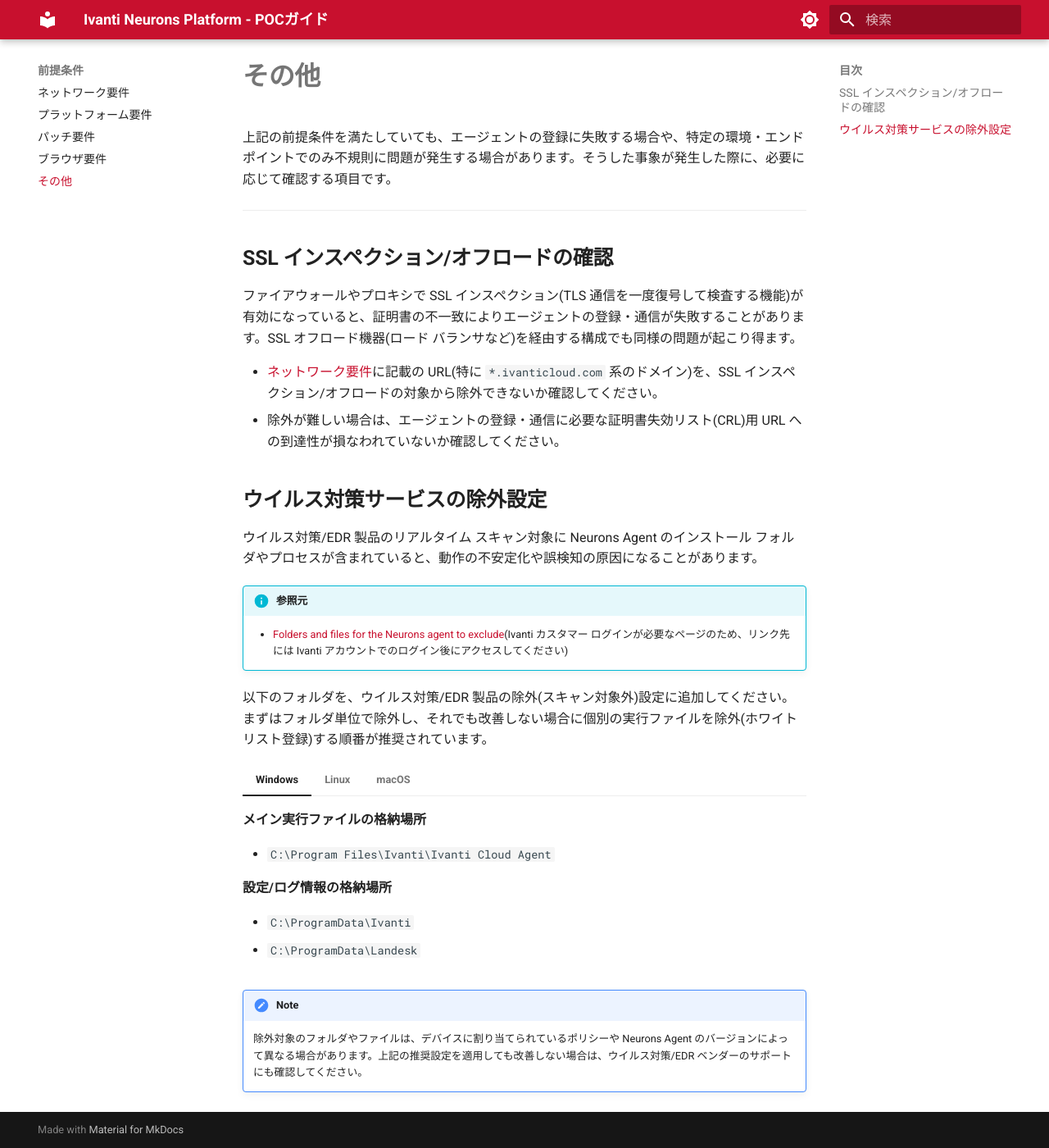
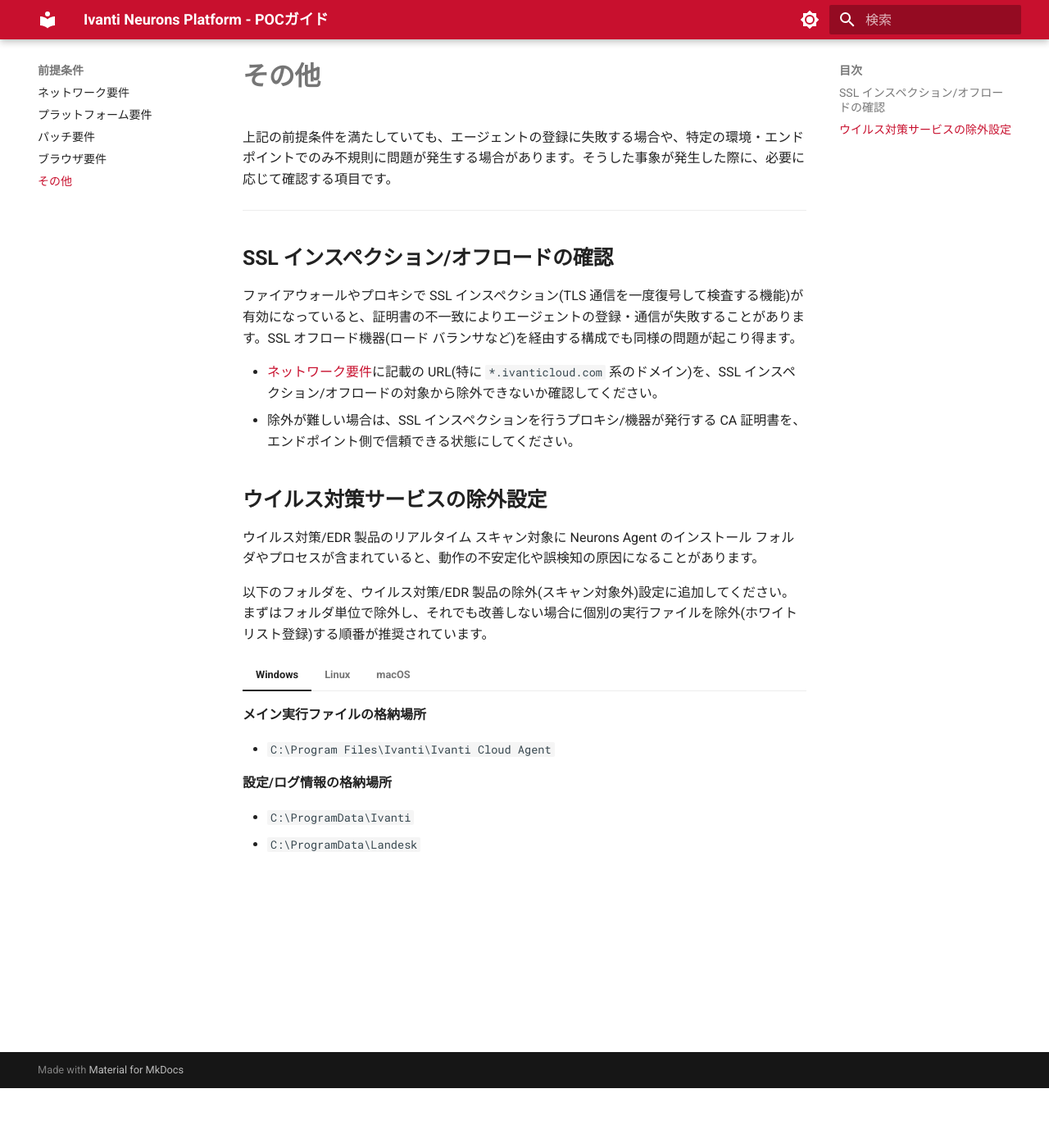
Before and after one commit to ivanti-jpse/neurons-poc-guide, an MkDocs documentation site: the page built from docs/prerequisites/other-requirements.md, in a window 1280 px wide and 1400 px high, scrolled down 73 px. Shown: the whole window at 82% size. Built offline with MkDocs 1.6.1 and Material for MkDocs 9.7.7, drawn with Linux system fonts in a browser that asks for light colours.

Commit message:
その他: SSLインスペクション除外できない場合の記述を修正、未検証だった参照元/Noteを削除

```diff
--- a/docs/prerequisites/other-requirements.md
+++ b/docs/prerequisites/other-requirements.md
@@ -9,14 +9,11 @@
 ファイアウォールやプロキシで SSL インスペクション(TLS 通信を一度復号して検査する機能)が有効になっていると、証明書の不一致によりエージェントの登録・通信が失敗することがあります。SSL オフロード機器(ロード バランサなど)を経由する構成でも同様の問題が起こり得ます。
 
 - [ネットワーク要件](network-requirements.md)に記載の URL(特に `*.ivanticloud.com` 系のドメイン)を、SSL インスペクション/オフロードの対象から除外できないか確認してください。
-- 除外が難しい場合は、エージェントの登録・通信に必要な証明書失効リスト(CRL)用 URL への到達性が損なわれていないか確認してください。
+- 除外が難しい場合は、SSL インスペクションを行うプロキシ/機器が発行する CA 証明書を、エンドポイント側で信頼できる状態にしてください。
 
 ## ウイルス対策サービスの除外設定
 
 ウイルス対策/EDR 製品のリアルタイム スキャン対象に Neurons Agent のインストール フォルダやプロセスが含まれていると、動作の不安定化や誤検知の原因になることがあります。
-
-!!! info "参照元"
-    - [Folders and files for the Neurons agent to exclude](https://hub.ivanti.com/s/article/Folders-and-files-for-the-Neurons-agent-to-exlude)(Ivanti カスタマー ログインが必要なページのため、リンク先には Ivanti アカウントでのログイン後にアクセスしてください)
 
 以下のフォルダを、ウイルス対策/EDR 製品の除外(スキャン対象外)設定に追加してください。まずはフォルダ単位で除外し、それでも改善しない場合に個別の実行ファイルを除外(ホワイトリスト登録)する順番が推奨されています。
 
@@ -42,6 +39,3 @@
     **実行ファイル/設定/ログ情報の格納場所**
 
     - `/usr/local/com.ivanti.cloud.agent/IvantiAgent/`
-
-!!! note
-    除外対象のフォルダやファイルは、デバイスに割り当てられているポリシーや Neurons Agent のバージョンによって異なる場合があります。上記の推奨設定を適用しても改善しない場合は、ウイルス対策/EDR ベンダーのサポートにも確認してください。
```
